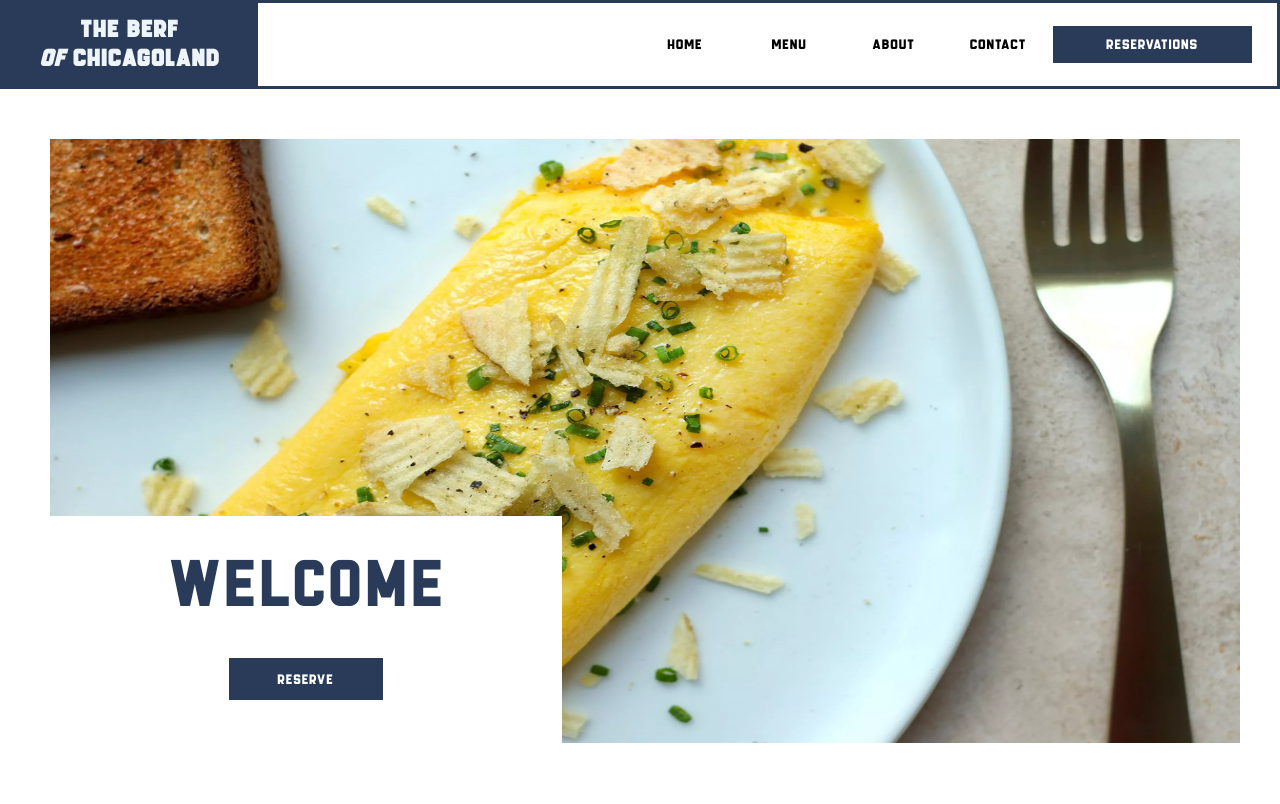
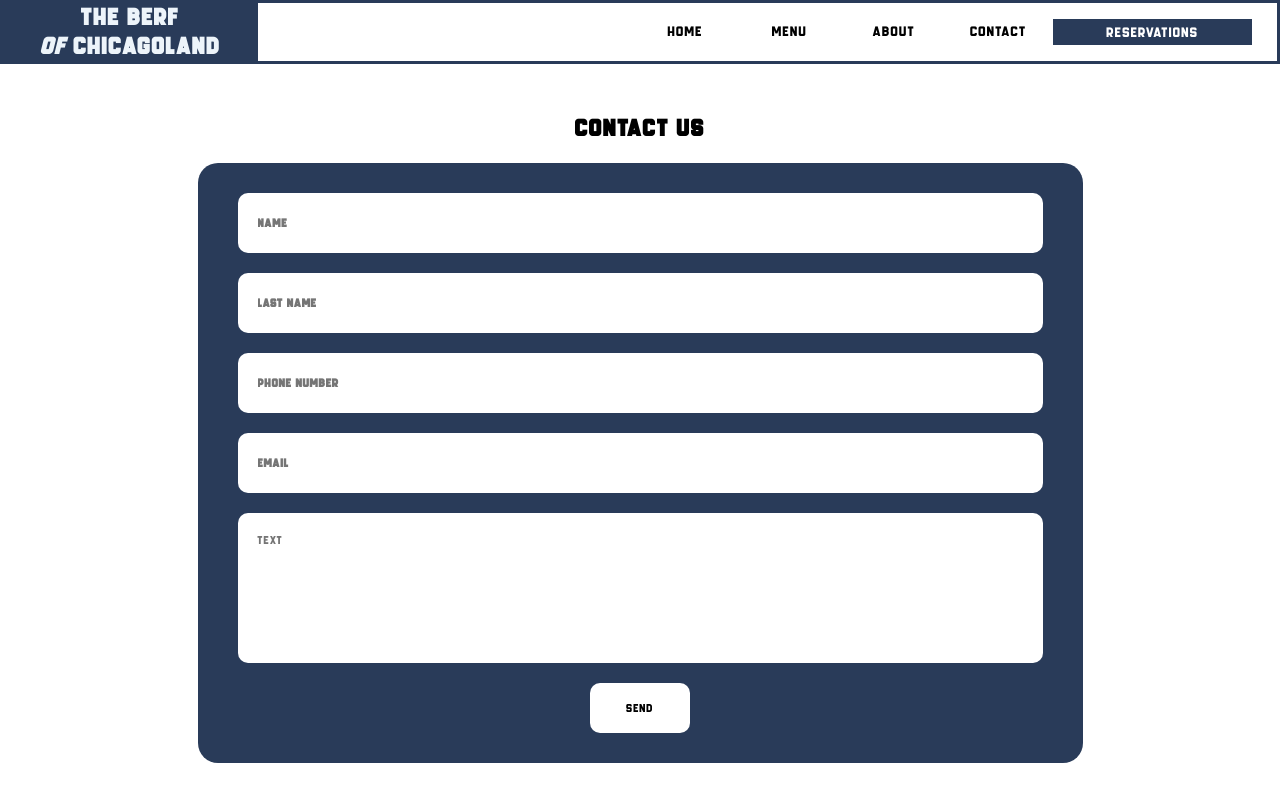
Before and after one commit to gavinv-m/9-project-restaurant-page, a website built with webpack: page dist/index.html in a window 1280 px wide. Built offline with nearby package versions, Linux system fonts and the light colour scheme.

Commit message:
Generate contact tab

```diff
--- a/src/contact.js
+++ b/src/contact.js
@@ -0,0 +1,73 @@
+function createForm() {
+
+    const form = document.createElement('form');
+
+    const contactData = document.createElement('div');
+    contactData.classList.add('contact-data');
+
+    const textAndBtn = document.createElement('div');
+    textAndBtn.classList.add('text-and-button');
+
+    const name = document.createElement('input');
+    name.setAttribute('type', 'text');
+    name.setAttribute('placeholder', 'Name');
+    contactData.appendChild(name);
+
+
+    const lastName = document.createElement('input');
+    lastName.setAttribute('type', 'text');
+    lastName.setAttribute('placeholder', 'Last Name');
+    contactData.appendChild(lastName);
+
+
+    const phoneNumber = document.createElement('input');
+    phoneNumber.setAttribute('type', 'text');
+    phoneNumber.setAttribute('placeholder', 'Phone Number');
+    contactData.appendChild(phoneNumber);
+
+
+    const email = document.createElement('input');
+    email.setAttribute('type', 'email');
+    email.setAttribute('placeholder', 'Email');
+    contactData.appendChild(email);
+
+
+    const text = document.createElement('textarea');
+    text.setAttribute('type', 'textarea');
+    text.setAttribute('placeholder', 'Text');
+    textAndBtn.appendChild(text);
+
+
+    const sendBtn = document.createElement('button');
+    sendBtn.textContent = 'Send';
+    textAndBtn.appendChild(sendBtn);
+
+    form.appendChild(contactData);
+    form.appendChild(textAndBtn);
+
+    return form;
+}
+
+
+export default function() {
+
+    const packageToExport = document.createElement('div');
+    packageToExport.classList.add('container');
+
+    const contactForm = document.createElement('div');
+    contactForm.classList.add('contact-form');
+
+    const heading = document.createElement('h1');
+    heading.textContent = 'Contact Us';
+    contactForm.appendChild(heading);
+
+    const form = createForm();
+    contactForm.appendChild(form);
+
+    packageToExport.appendChild(contactForm);
+
+    return packageToExport;
+
+
+
+}
--- a/src/index.js
+++ b/src/index.js
@@ -1,5 +1,6 @@
 import about from './about.js';
 import menu from './menu.js';
+import contact from './contact.js';
 import './style.css';
 
 
@@ -20,12 +21,13 @@ function createEventListener() {
 }
 
 
-function updateScreen(tabName = 'home') {
+function updateScreen(tabName = 'contact') {
 
     const functionObject = {
 
         'menu': menu,
-        'about': about
+        'about': about,
+        'contact': contact
     };
 
     const content = document.getElementById('content');
--- a/src/style.css
+++ b/src/style.css
@@ -83,10 +83,67 @@ body {
 }
 
 
+.contact-data {
+
+    /* Descendants: */
+    display: grid;
+    gap: 20px;
+    grid-template-columns: repeat(auto-fit, minmax(450px, 1fr));
+}
+
+
+.contact-data > input {
+
+    border: none;
+    border-radius: 10px;
+    font-family: var(--font-family);
+    font-size: 1rem;
+    font-weight: 600;
+    height: 60px;
+    padding: 0 20px;
+}
+
+
+.contact-form {
+
+    height: 80%;
+    width: 100%;
+
+    /* Descendants: */
+    align-items: center;
+    display: flex;
+    flex-direction: column;
+    gap: 20px;
+    justify-content: center;
+}
+
+
+.contact-form > h1 {
+
+    font-family: var(--font-family);
+    text-align: center;
+}
+
+
+.container {
+
+    height: 100%;
+    width: 100%;
+
+    /* Descendants: */
+    align-items: center;
+    display: flex;
+    justify-content: center;
+}
+
+
+
 #content {
     padding: 50px;
     position: relative;
 }
+
+
 
 
 @font-face {
@@ -110,6 +167,22 @@ body {
     src:
         url(assets/fonts/gainsboroughsans-regular-webfont.woff2),
         url(assets/fonts/gainsboroughsans-regular-webfont.woff);
+}
+
+
+form {
+
+    background-color: #293b59;
+    border: none;
+    border-radius: 20px;
+    flex: 1;
+    width: 75%;
+    padding: 30px 40px;
+
+    /* Descendants: */
+    display: flex;
+    flex-direction: column;
+    gap: 20px;
 }
 
 
@@ -238,6 +311,14 @@ nav {
 }
 
 
+nav > button:last-child {
+    background-color: #293b59;
+    color: #ffffff;
+    height: 45%;
+    width: 20%;
+}
+
+
 .navigation-button {
     background-color: #ffffff;
     border-style: none;
@@ -273,11 +354,40 @@ nav {
 }
 
 
-nav > button:last-child {
-    background-color: #293b59;
-    color: #ffffff;
-    height: 45%;
-    width: 20%;
+textarea {
+
+    border: none;
+    border-radius: 10px;
+    font-family: var(--font-family);
+    font-size: 1rem;
+    height: 150px;
+    padding: 20px 20px;
+    resize: none;
+    width: 100%;
+}
+
+
+.text-and-button {
+
+    align-items: center;
+    display: flex;
+    flex-direction: column;
+    gap: 20px;
+    justify-content: center;
+}
+
+
+.text-and-button > button {
+
+    background-color: #ffffff;
+    border: none;
+    border-radius: 10px;
+    cursor: pointer;
+    font-family: var(--font-family);
+    font-size: 1rem;
+    height: 50px;
+    text-align: center;
+    width: 100px;
 }
 
 
```
Also changed, not shown: dist/index.html, dist/main.js.
